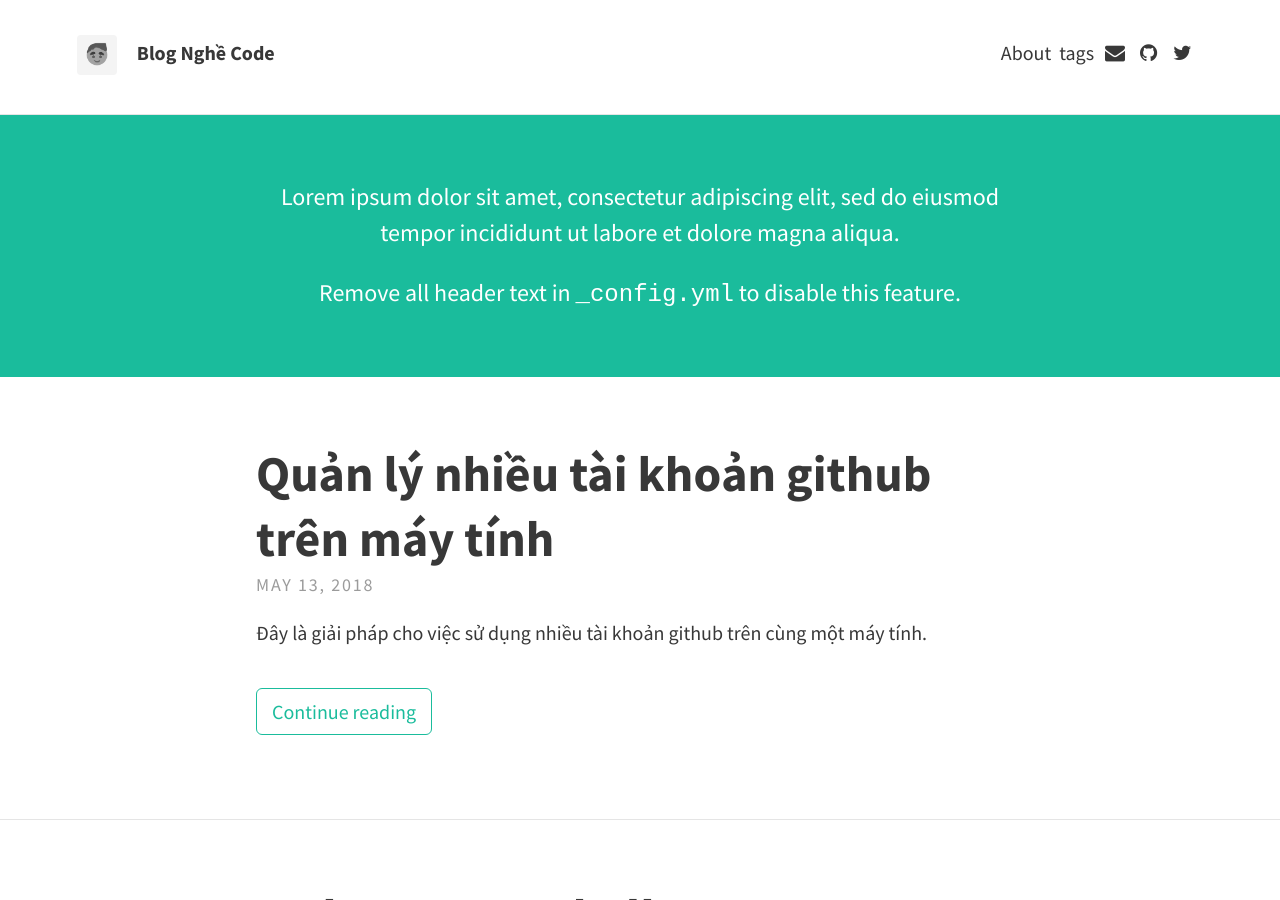
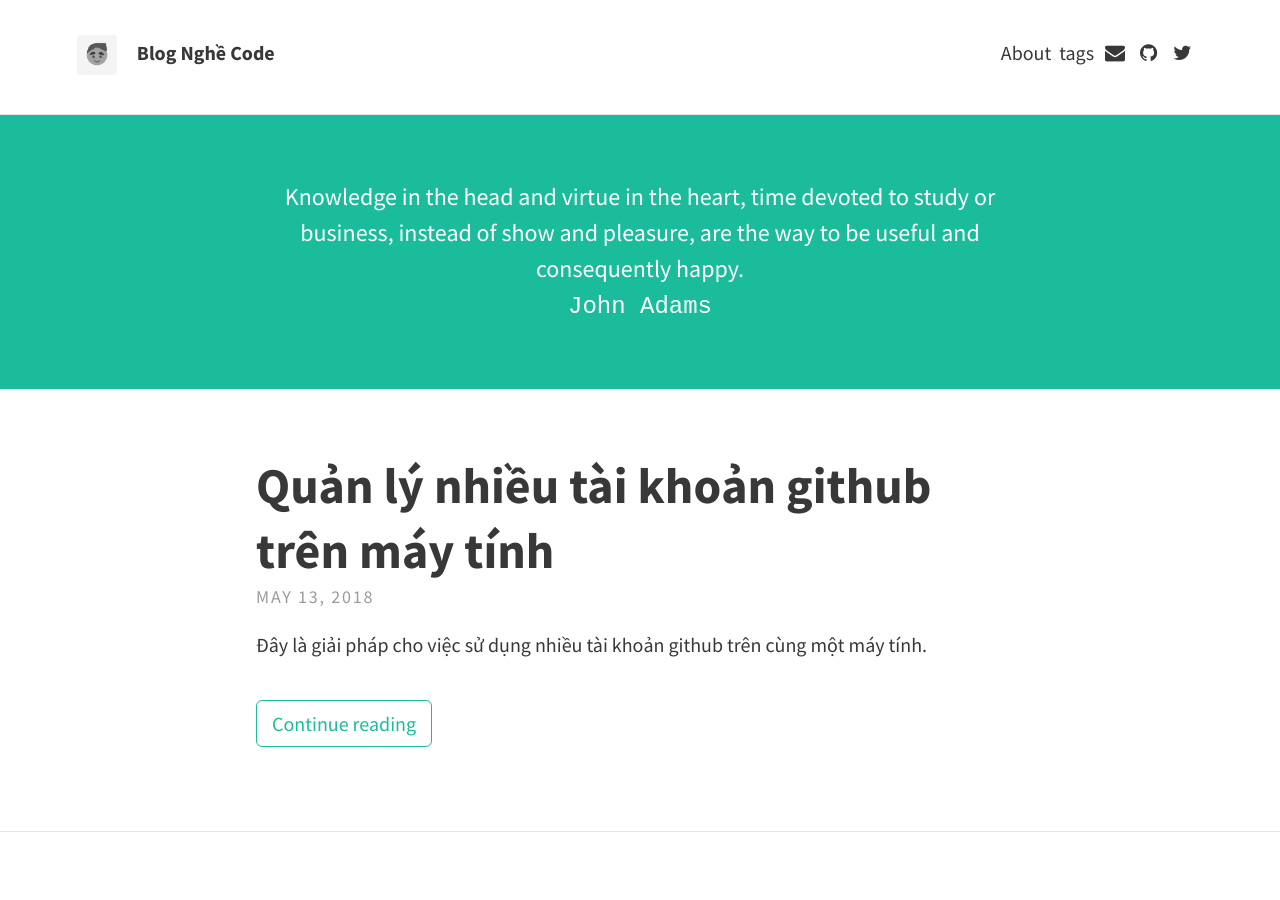
Before and after one commit to nghecode/nghecode.github.io, a Jekyll site: the page built from index.html, in a window 1280 px wide and 900 px high. Built offline with Jekyll 4.4.1, drawn with Linux system fonts in a browser that asks for light colours; nearby versions of some CDN libraries; the list of posts is cut into pages by our own code.

Commit message:
add header text

```diff
--- a/_config.yml
+++ b/_config.yml
@@ -13,9 +13,11 @@ theme_settings:
 
   # Header and footer text
   header_text: >
-     <p>Lorem ipsum dolor sit amet, consectetur adipiscing elit, sed do eiusmod tempor incididunt ut labore et dolore magna aliqua.</p>
-
-     <p>Remove all header text in <code>_config.yml</code> to disable this feature.</p>
+    <p>
+      Knowledge in the head and virtue in the heart, time devoted to study or business, instead of show and pleasure, are the way to be useful and consequently happy.
+      <br/>
+      <code>John Adams</code>
+    </p>
   header_text_feature_image:
   footer_text: >
     Được xây dựng bởi <a href="nhamtybv@gmail.com" >Nham Ty</a>
```
